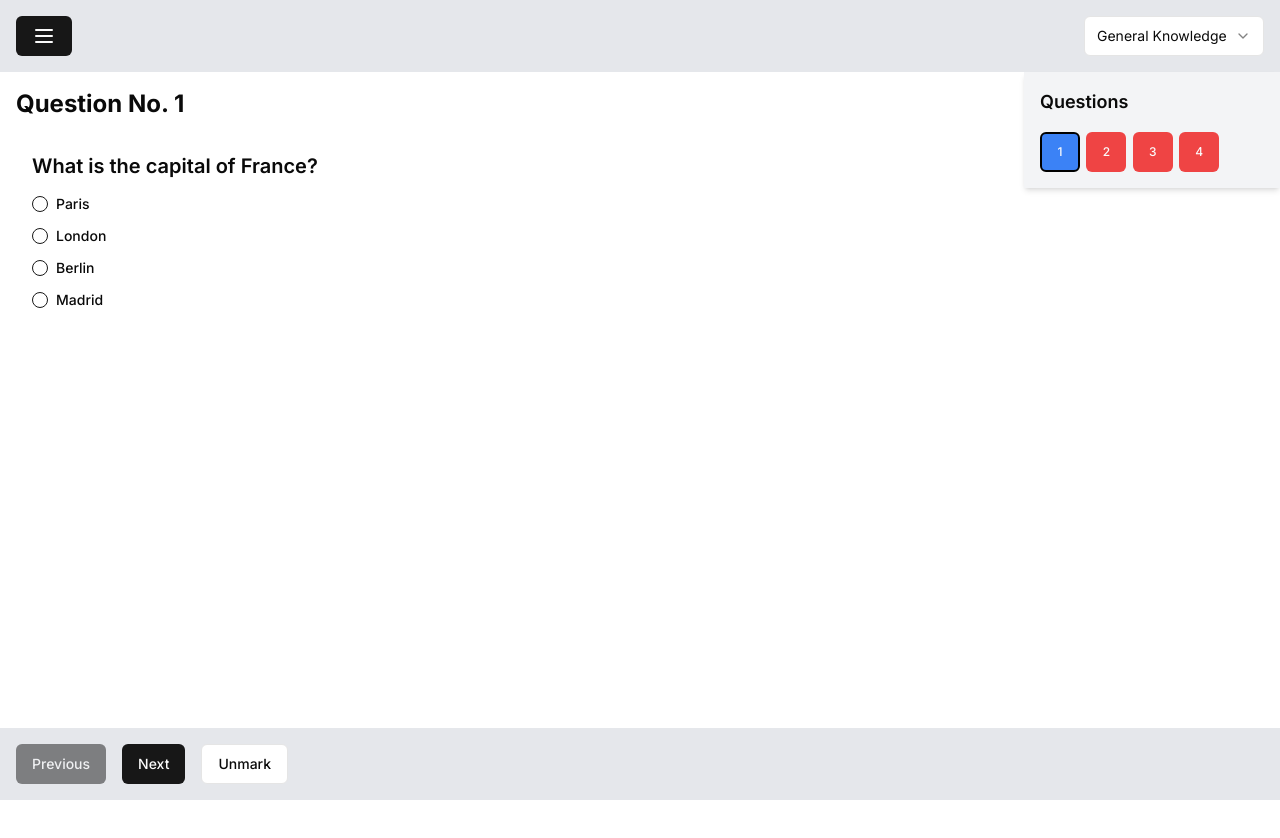
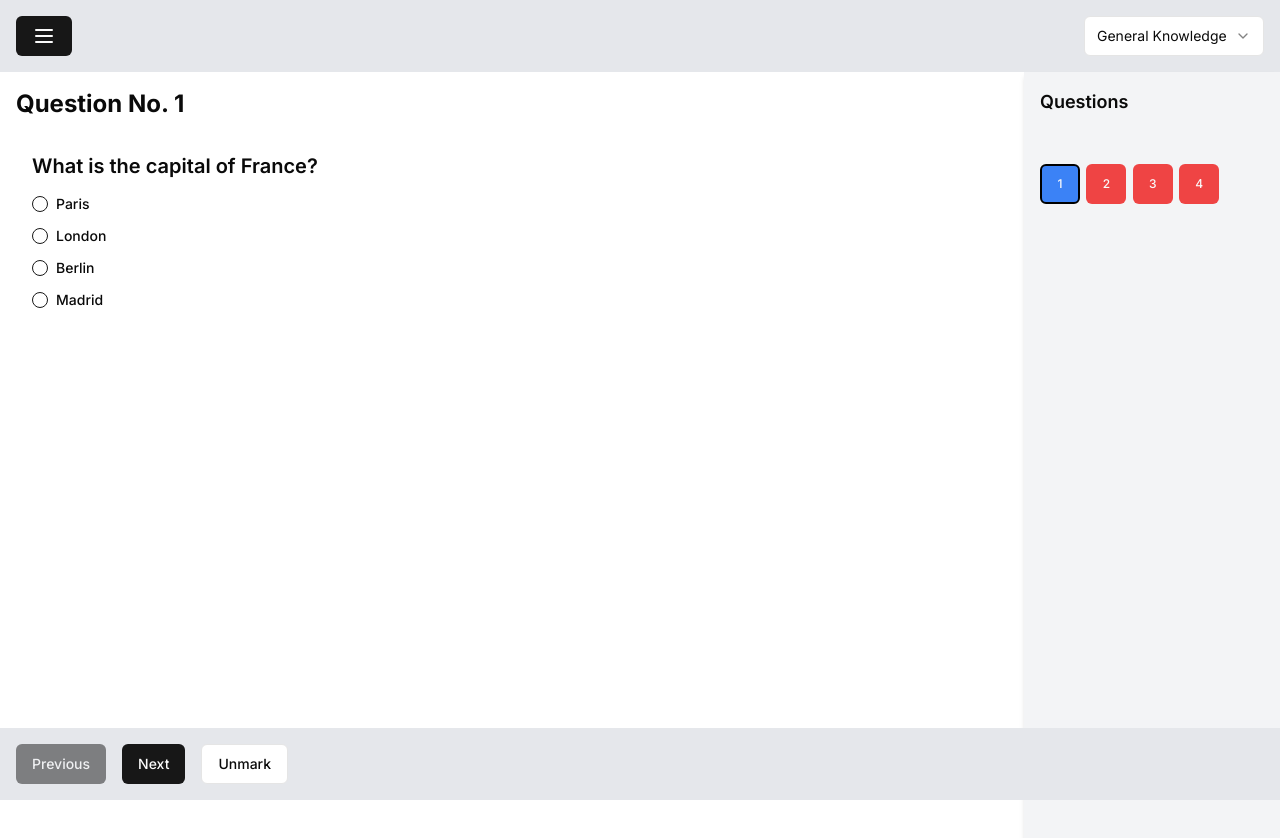
Before and after one commit to destx0/gquiz, a Next.js app: page /test in a window 1280 px wide. Shown: the top 838 px of the page. Before the commit the page ends 800 px from the top, so only its background shows below. Built offline with nearby package versions, Linux system fonts and the light colour scheme.

Commit message:
column full height

```diff
--- a/src/app/test/page.js
+++ b/src/app/test/page.js
@@ -102,7 +102,7 @@ export default function Test() {
 						</Select>
 					</div>
 				</header>
-				<div className="flex flex-1">
+				<div className="flex flex-1 h-full">
 					<MainQuestion
 						currentSectionIndex={currentSectionIndex}
 						currentQuestionIndex={currentQuestionIndex}
--- a/src/components/NavigationSidebar.jsx
+++ b/src/components/NavigationSidebar.jsx
@@ -16,9 +16,9 @@ const NavigationSidebar = ({
 
 	return (
 		<div
-			className={`fixed right-0 top-0 h-full z-50 w-64 p-4 bg-gray-100 shadow-md transition-transform transform md:relative md:translate-x-0 md:block`}
+			className={`fixed right-0 top-0 h-full  w-64 bg-gray-100 shadow-md transition-transform transform md:relative md:translate-x-0 md:block md:h-screen`}
 		>
-			<div className="flex justify-between items-center mb-4">
+			<div className="flex justify-between items-center mb-4 p-4">
 				<h2 className="text-lg font-semibold">Questions</h2>
 				<Button
 					className="md:hidden"
@@ -27,6 +27,7 @@ const NavigationSidebar = ({
 					Close
 				</Button>
 			</div>
+			<div className="p-4">
 				<QuestionNavigation
 					numberOfQuestions={numberOfQuestions}
 					currentQuestionIndex={currentQuestionIndex}
@@ -37,6 +38,7 @@ const NavigationSidebar = ({
 					visitedQuestions={visitedQuestions}
 				/>
 			</div>
+		</div>
 	);
 };
 
```
Lines whose indentation alone changed are shown as unchanged.
